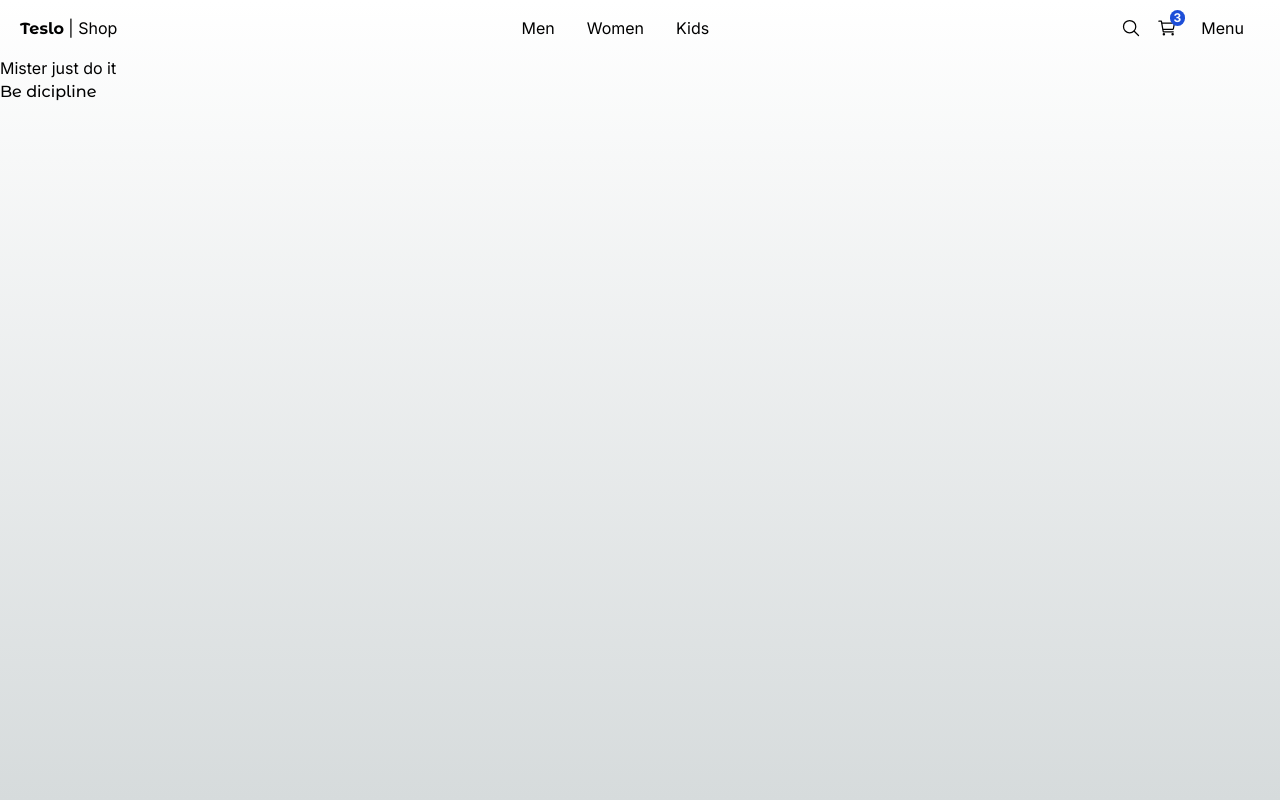
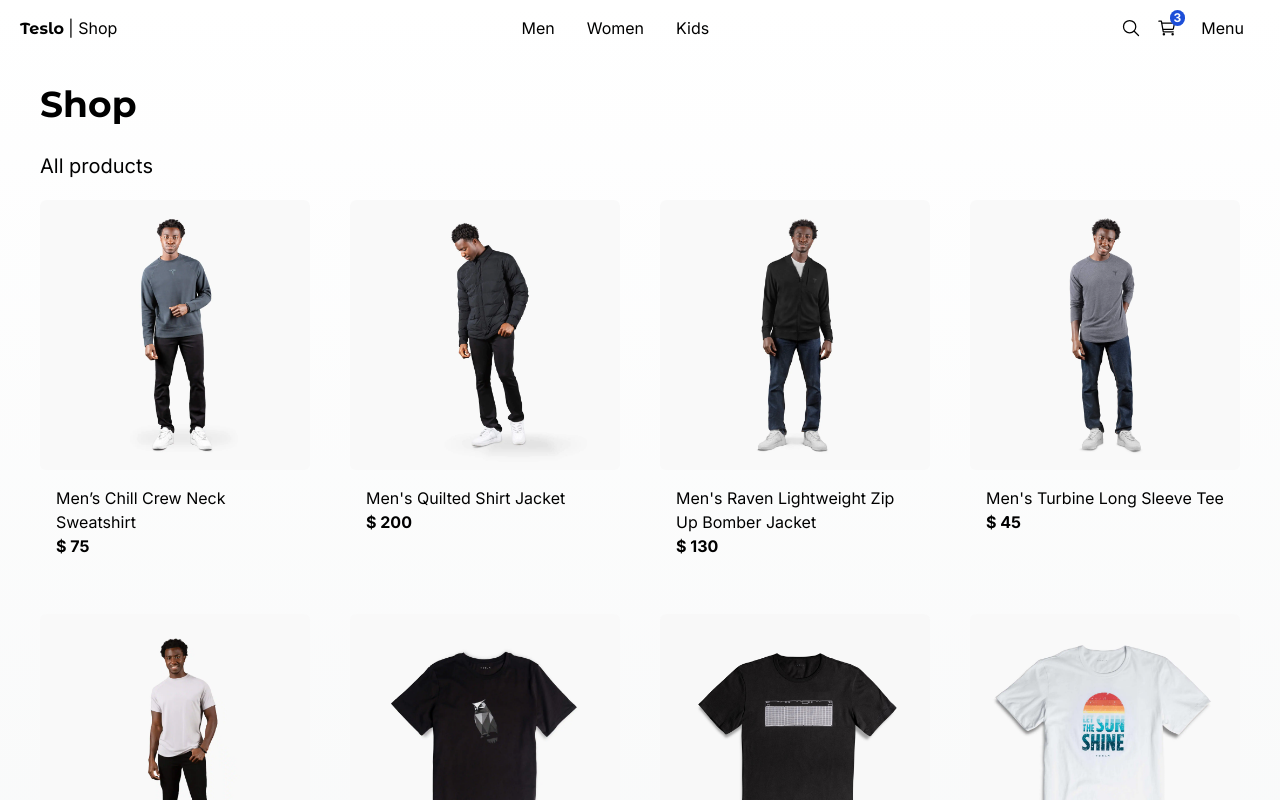
Before and after one commit to misterdan100/teslo-shop-v1, a Next.js app: page / in a window 1280 px wide. Shown: the top 800 px of the page. Built offline with nearby package versions, Linux system fonts and the light colour scheme.

Commit message:
core: create products section and product prev cart

```diff
--- a/src/app/(shop)/layout.tsx
+++ b/src/app/(shop)/layout.tsx
@@ -8,7 +8,11 @@
   return (
     <main className=" min-h-screen">
       <TopMenu />
+
+      <div className="px-0 sm:px-10">
         {children}
+
+      </div>
     </main>
   );
 }
--- a/src/app/(shop)/page.tsx
+++ b/src/app/(shop)/page.tsx
@@ -1,11 +1,20 @@
-import { titleFont } from '@/config/fonts'
-import Image from 'next/image'
+import { ProductGrid, Title } from '@/components'
+import { initialData } from '@/seed/seed'
+
+const produts = initialData.products
 
 export default function Home() {
   return (
-    <div className="">
-      <h1>Mister just do it</h1>
-      <h1 className={titleFont.className}>Be dicipline</h1>
-    </div>
+    <>
+      <Title
+        title='Shop'
+        subtitle='All products'
+        className='mb-2'
+      />
+
+      <ProductGrid
+        products={produts}
+      />
+    </>
   )
 }
--- a/src/components/index.ts
+++ b/src/components/index.ts
@@ -1,2 +1,6 @@
+export * from './products/product-grid/ProductGrid'
+export * from './products/product-grid/ProductGridItem'
+
 export * from './ui/top-menu/TopMenu'
 export * from './ui/not-found/PageNotFound'
+export * from './ui/title/Title'
--- /dev/null
+++ b/src/components/products/product-grid/ProductGrid.tsx
@@ -0,0 +1,18 @@
+import { Product } from "@/interfaces"
+import { ProductGridItem } from "./ProductGridItem"
+
+interface Props {
+    products: Product[]
+}
+
+export const ProductGrid = ({products}: Props) => {
+
+
+  return (
+    <div className="grid grid-cols-2 sm:grid-cols-3 gap-10 mb-10 lg:grid-cols-4">
+        {products.map( product => (
+          <ProductGridItem key={product.slug} product={product}/>
+        ))}
+    </div>
+  )
+}
--- /dev/null
+++ b/src/components/products/product-grid/ProductGridItem.tsx
@@ -0,0 +1,40 @@
+'use client'
+
+import { Product } from "@/interfaces"
+import Image from "next/image"
+import Link from "next/link"
+import { useState } from "react"
+
+interface Props {
+    product: Product
+}
+
+export const ProductGridItem = ({ product }: Props) => {
+    const [displayImage, setDisplayImage] = useState(product.images[0])
+
+
+  return (
+    <div className="rounded-md overflow-hidden fade-in"
+
+    >
+        <Link href={`/products/${product.slug}`}>
+            <Image
+                src={`/products/${displayImage}`}
+                alt={product.title}
+                className="w-full object-cover fade-in transition-all rounded-md"
+                width={500}
+                height={500}
+                onMouseEnter={() => setDisplayImage(product.images[1])}
+                onMouseLeave={() => setDisplayImage(product.images[0])}
+           />
+        </Link>
+
+        <div className="p-4 flex flex-col">
+            <Link href={`/products/${product.slug}`}
+                className="hover:text-blue-600"
+            >{product.title}</Link>
+            <span className="font-bold">$ {product.price}</span>
+        </div>
+    </div>
+  )
+}
--- /dev/null
+++ b/src/components/ui/title/Title.tsx
@@ -0,0 +1,21 @@
+import { titleFont } from "@/config/fonts"
+
+interface Props {
+    title: string
+    subtitle?: string
+    className?: string
+}
+
+export const Title = ({title, subtitle, className}: Props) => {
+
+
+  return (
+    <div className={` mt-3 ${className} `}>
+        <h1 className={`${titleFont.className} antialiased text-4xl font-semibold my-7`}>{title}</h1>
+
+        { subtitle && (
+            <h3 className="text-xl mb-5">{subtitle}</h3>
+        )}
+    </div>
+  )
+}
--- /dev/null
+++ b/src/interfaces/index.ts
@@ -0,0 +1 @@
+export * from './product.interface'
```
Also changed, not shown: src/interfaces/product.interface.ts (added, +16 -0 lines).
